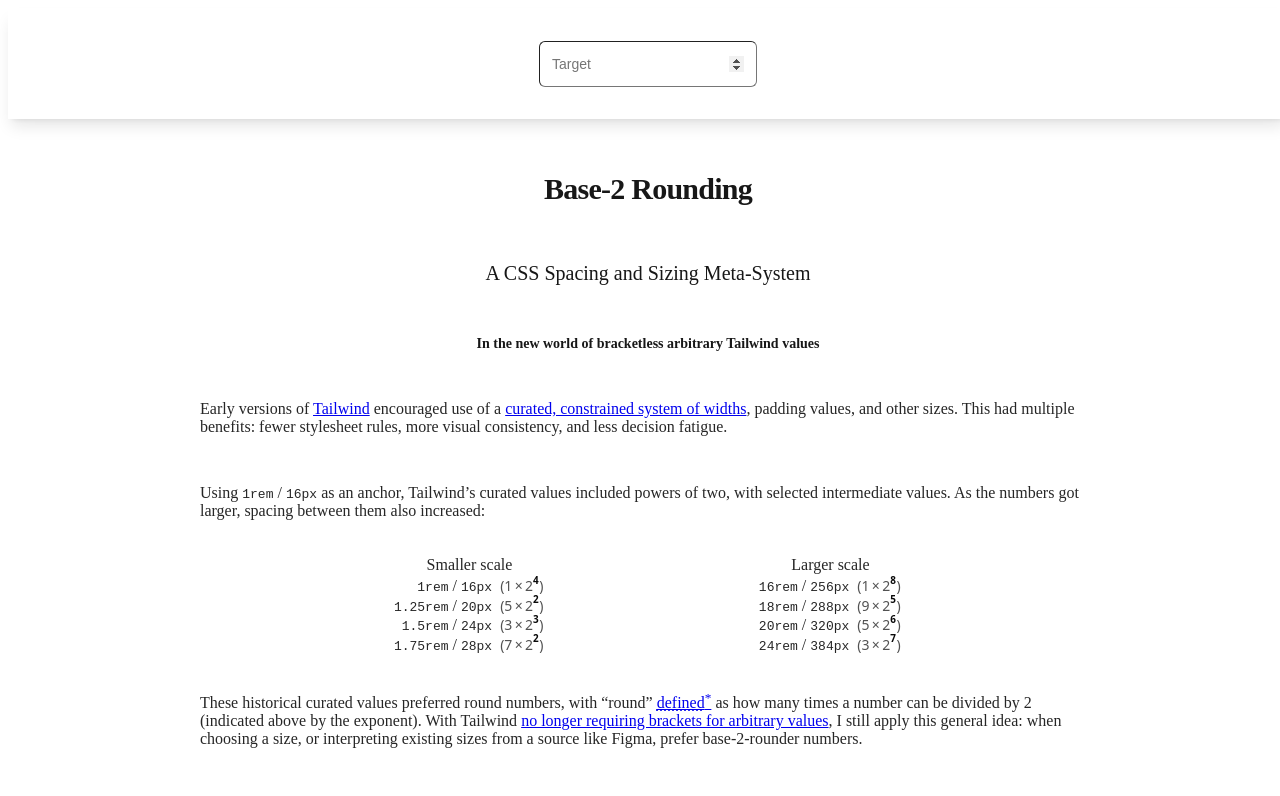
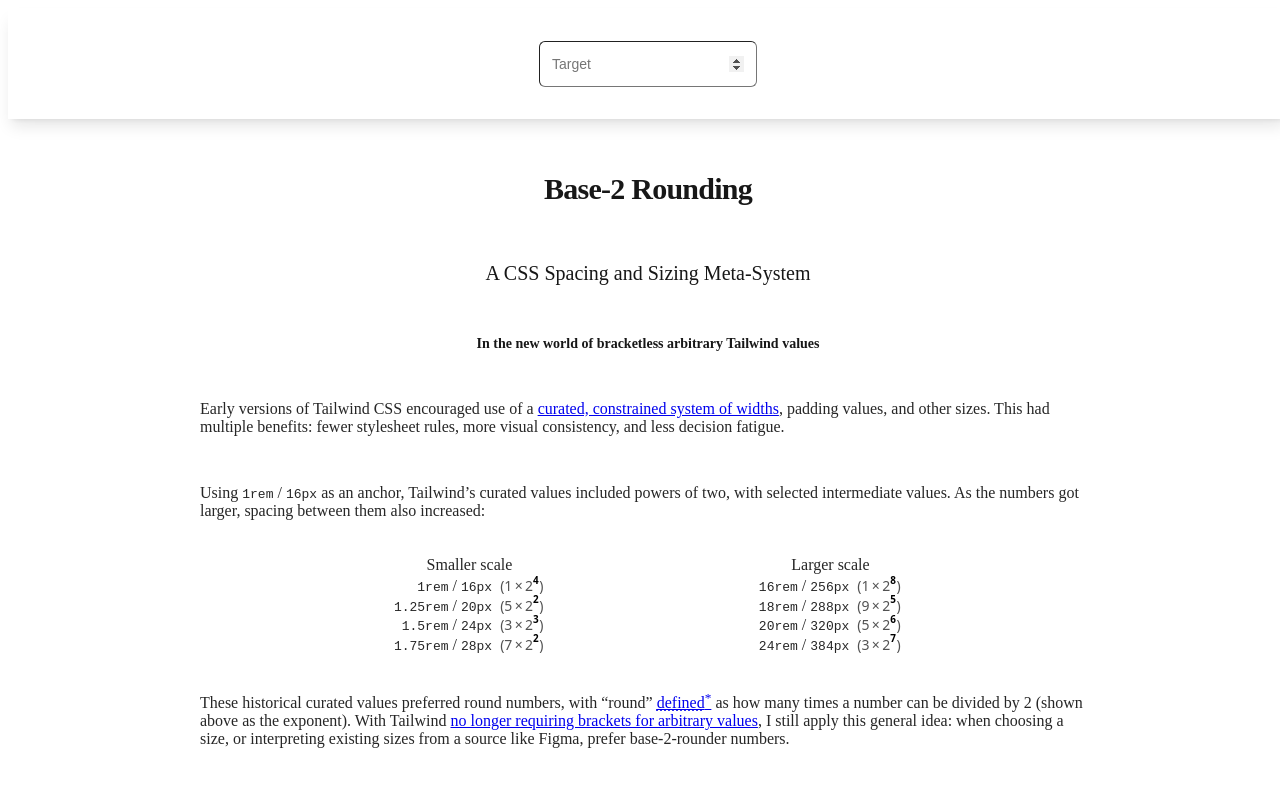
Before and after one commit to jfrancos/objectivelyround, a Svelte app: page / in a window 1280 px wide. Shown: the top 796 px of the page. Built offline with nearby package versions, Linux system fonts and the light colour scheme.

Commit message:
adjust links etc

```diff
--- a/src/App.svelte
+++ b/src/App.svelte
@@ -143,18 +143,12 @@
         In the new world of bracketless arbitrary Tailwind values
       </h3>
       <p>
-        Early versions of <a
-          rel="noreferrer"
-          class="underline"
-          target="_blank"
-          href="https://tailwindcss.com">Tailwind</a
-        >
-        encouraged use of a
+        Early versions of Tailwind CSS encouraged use of a
         <a
           rel="noreferrer"
           class="underline"
           target="_blank"
-          href="https://v3.tailwindcss.com/docs/width"
+          href="https://v3.tailwindcss.com/docs/customizing-spacing#default-spacing-scale"
           >curated, constrained system of widths</a
         >, padding values, and other sizes. This had multiple benefits: fewer
         stylesheet rules, more visual consistency, and less decision fatigue.
@@ -213,7 +207,7 @@
         <a href="#note-base-2-round" id="ref-base-2-round">
           <span class="underline decoration-dotted">defined</span><sup>*</sup>
         </a>
-        as how many times a number can be divided by 2 (indicated above by the exponent).
+        as how many times a number can be divided by 2 (shown above as the exponent).
         With Tailwind
         <a
           rel="noreferrer"
--- a/src/Pow2Form.svelte
+++ b/src/Pow2Form.svelte
@@ -20,7 +20,7 @@
     <mo>×</mo>
     <msup>
         <mn>2</mn>
-        <mn class="font-semibold color-neutral-950">{exp}</mn>
+        <mn class="font-black color-black">{exp}</mn>
     </msup>
     {#if parens}
         <mo class="relative right-0.375">)</mo>
```
